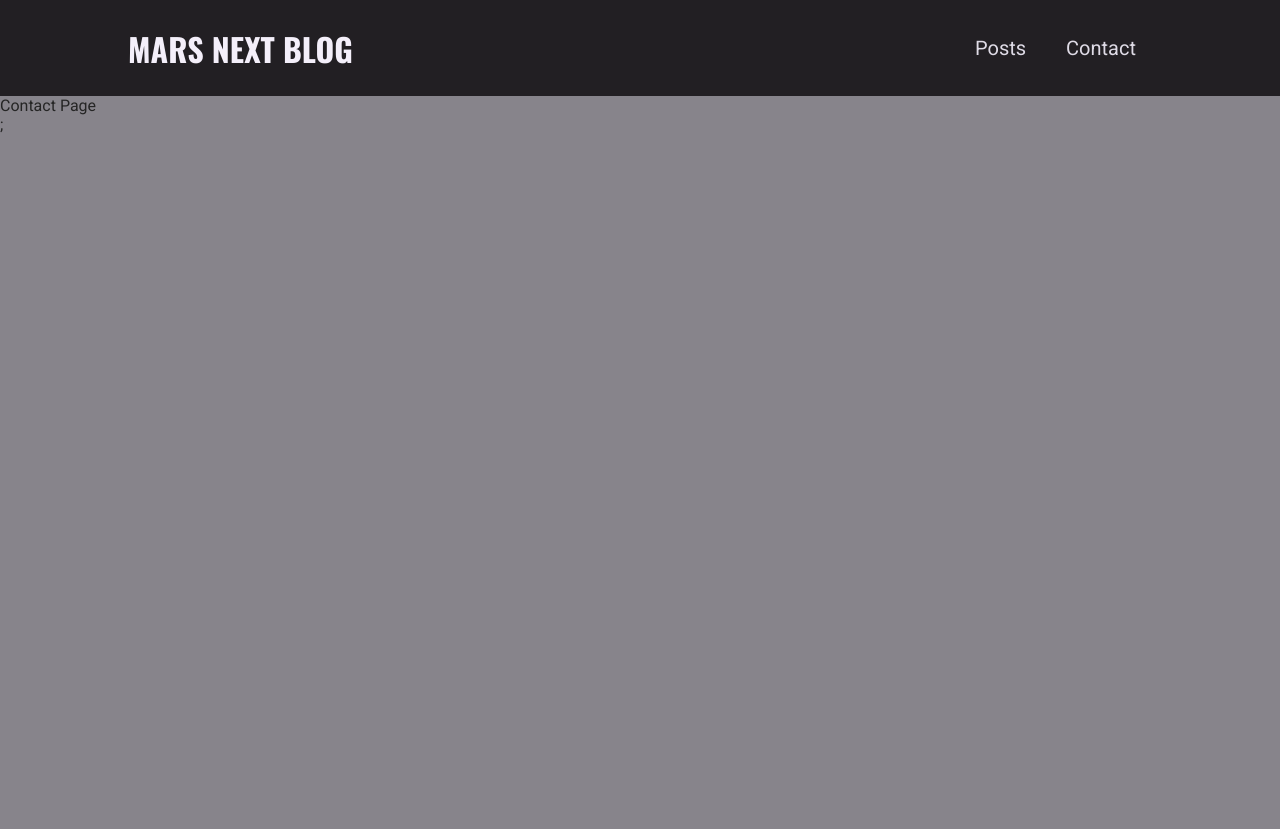
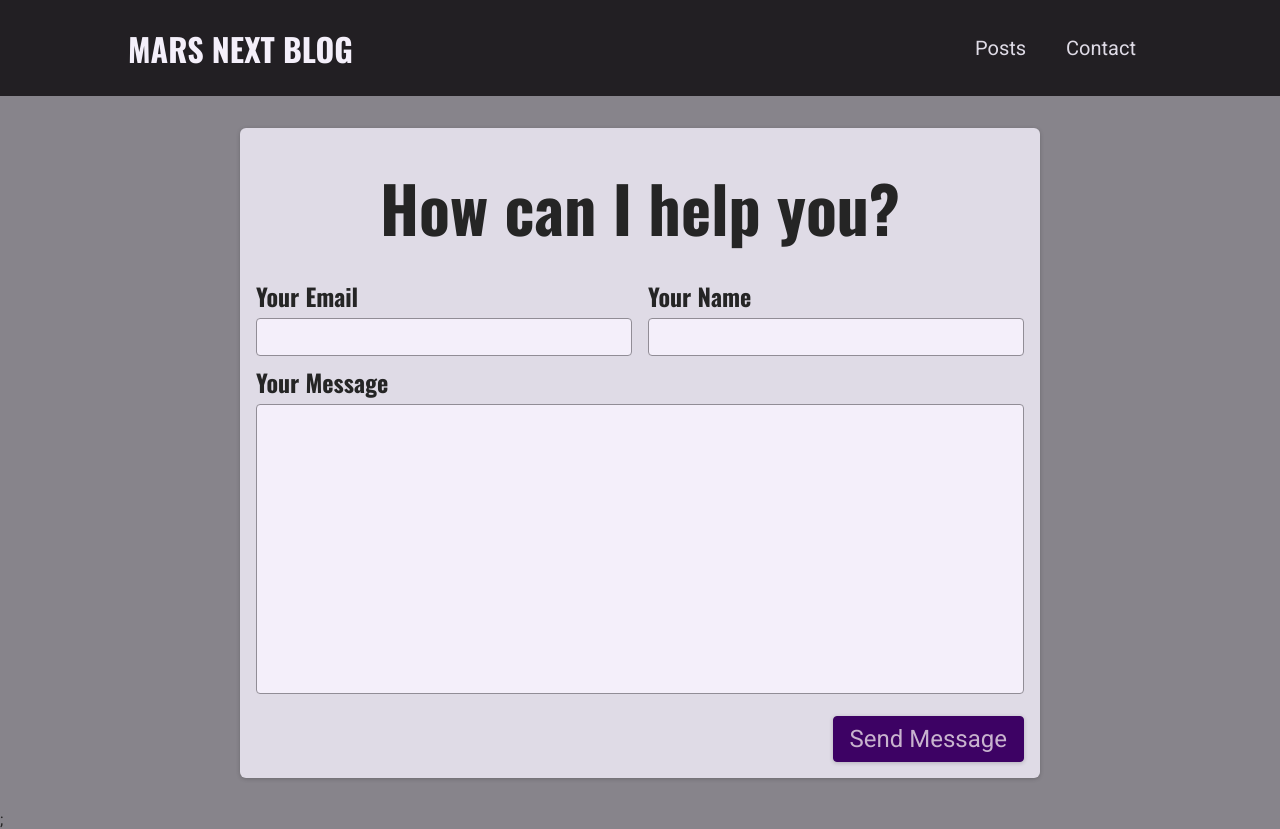
Before and after one commit to hsimao/next-course-project, a Next.js app: page /contact in a window 1280 px wide. Before the commit the page ends 800 px from the top, so only its background shows below. Built offline with nearby package versions, Linux system fonts and the light colour scheme.

Commit message:
add: contact page

```diff
--- /dev/null
+++ b/components/contact/contactForm.js
@@ -0,0 +1,28 @@
+import classes from "./contactForm.module.css";
+
+export default function ContactForm() {
+  return (
+    <section className={classes.contact}>
+      <h1>How can I help you?</h1>
+      <form className={classes.form}>
+        <div className={classes.controls}>
+          <div className={classes.control}>
+            <label htmlFor="email">Your Email</label>
+            <input type="text" id="email" required />
+          </div>
+          <div className={classes.control}>
+            <label htmlFor="name">Your Name</label>
+            <input type="text" id="name" required />
+          </div>
+        </div>
+        <div className={classes.control}>
+          <label htmlFor="message">Your Message</label>
+          <textarea id="message" rows="10"></textarea>
+        </div>
+        <div className={classes.actions}>
+          <button>Send Message</button>
+        </div>
+      </form>
+    </section>
+  );
+}
--- /dev/null
+++ b/components/contact/contactForm.module.css
@@ -0,0 +1,73 @@
+.contact {
+  margin: var(--size-8) auto;
+  border-radius: 6px;
+  background-color: var(--color-grey-100);
+  width: 90%;
+  max-width: 50rem;
+  padding: var(--size-4);
+  box-shadow: 0 1px 4px rgba(0, 0, 0, 0.2);
+  font-size: var(--size-6);
+}
+
+.contact h1 {
+  font-size: var(--size-8);
+  margin: var(--size-4) 0;
+  text-align: left;
+}
+
+.form label {
+  display: block;
+  font-family: "Oswald", sans-serif;
+  font-weight: bold;
+  margin: var(--size-2) 0 var(--size-1) 0;
+}
+
+.form input,
+.form textarea {
+  font: inherit;
+  padding: var(--size-1);
+  border-radius: 4px;
+  width: 100%;
+  border: 1px solid var(--color-grey-400);
+  background-color: var(--color-grey-50);
+  resize: none;
+}
+
+.controls {
+  display: flex;
+  column-gap: 1rem;
+  flex-wrap: wrap;
+}
+
+.control {
+  flex: 1;
+  min-width: 10rem;
+}
+
+.actions {
+  margin-top: var(--size-4);
+  text-align: right;
+}
+
+.form button {
+  font: inherit;
+  cursor: pointer;
+  background-color: var(--color-primary-700);
+  border: 1px solid var(--color-primary-700);
+  padding: var(--size-2) var(--size-4);
+  border-radius: 4px;
+  color: var(--color-primary-50);
+  box-shadow: 0 1px 4px rgba(0, 0, 0, 0.2);
+}
+
+.form button:hover {
+  background-color: var(--color-primary-500);
+  border-color: var(--color-primary-500);
+}
+
+@media (min-width: 768px) {
+  .contact h1 {
+    font-size: var(--size-16);
+    text-align: center;
+  }
+}
--- a/pages/contact.js
+++ b/pages/contact.js
@@ -1,3 +1,5 @@
+import ContactForm from "../components/contact/contactForm";
+
 export default function ContactPage() {
-  return <div>Contact Page</div>;
+  return <ContactForm />;
 }
```
